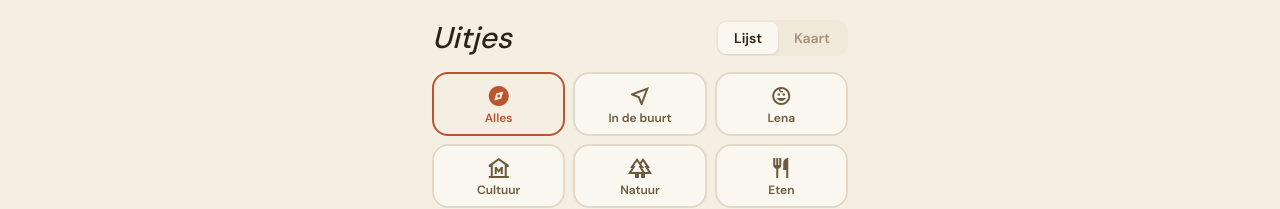
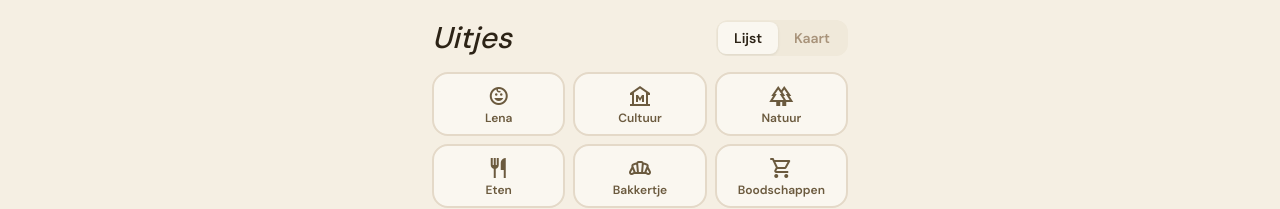
Before and after one commit to jasperkoningnl/vakantie, a Next.js app: page /uitjes in a window 1280 px wide. Shown: the top 209 px of the page. Built offline with nearby package versions, Linux system fonts and the light colour scheme; no server answers.

Commit message:
Verwijder 'Alles' en 'In de buurt' knoppen van uitjes filters

```diff
--- a/app/uitjes/page.tsx
+++ b/app/uitjes/page.tsx
@@ -24,8 +24,6 @@ interface Filter {
 }
 
 const FILTERS: Filter[] = [
-  { label: 'Alles',        value: 'all',     icon: 'explore' },
-  { label: 'In de buurt',  value: 'nearby',  icon: 'near_me' },
   { label: 'Lena',         value: 'lena',    icon: 'child_care' },
   { label: 'Cultuur',      value: 'culture', icon: 'museum' },
   { label: 'Natuur',       value: 'nature',  icon: 'forest' },
```
